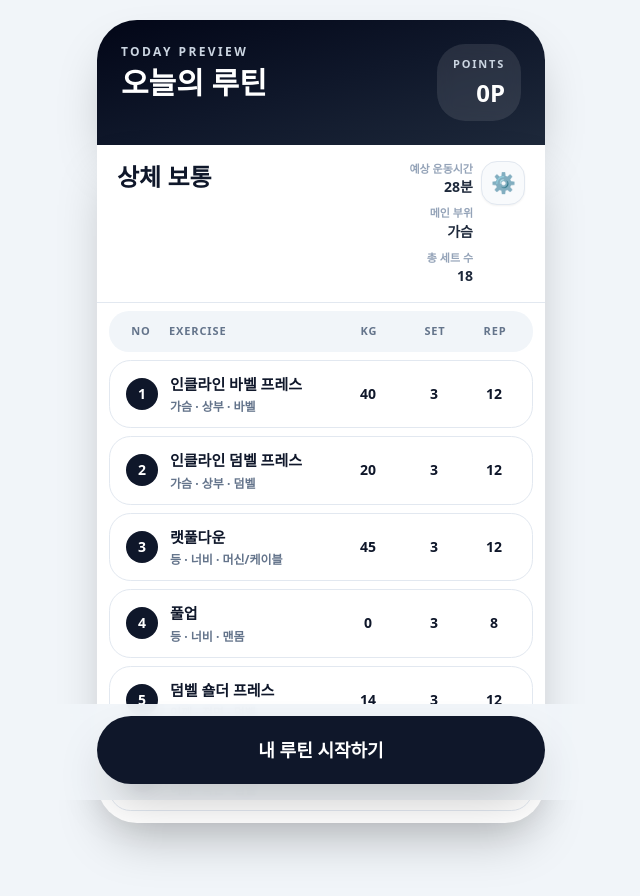
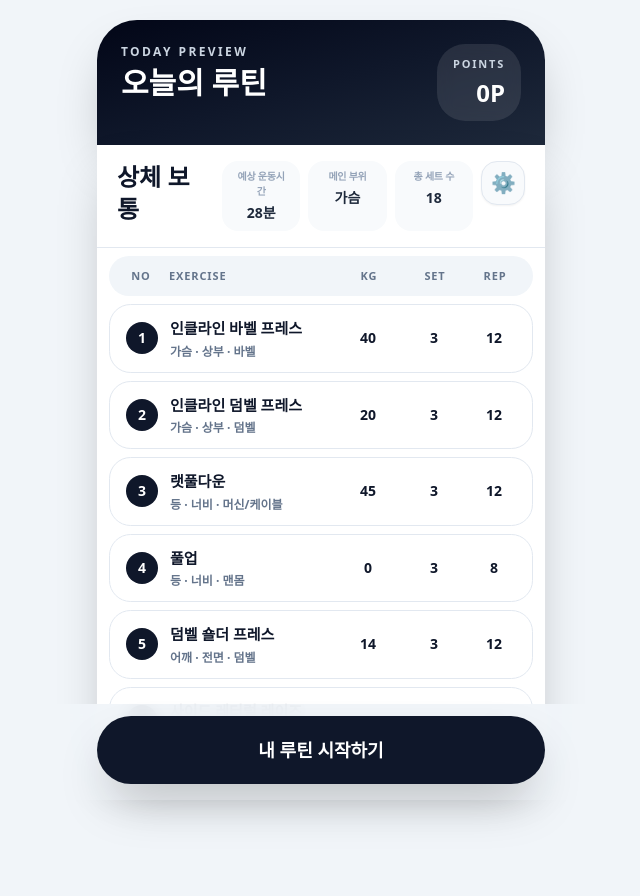
Before and after one commit to jirangi/workout_schedule, a Next.js app: page / in a window 1280 px wide. Shown: the top 896 px of the page, without its empty margins (319-959 px from the left). Built offline with nearby package versions, Linux system fonts and the light colour scheme.

Commit message:
Update page.tsx

```diff
--- a/app/page.tsx
+++ b/app/page.tsx
@@ -886,22 +886,38 @@ export default function Home() {
                 </div>
 
                 <div className="flex items-start gap-2">
-                  <div className="text-right">
-                    <p className="text-[11px] font-semibold text-slate-400">예상 운동시간</p>
-                    <p className="text-sm font-bold text-slate-800">
-                      {formatHourMin(estimatedMinutes)}
-                    </p>
+                  <div className="grid grid-cols-3 gap-2">
+                    <div className="min-w-[72px] rounded-2xl bg-slate-50 px-3 py-2 text-center">
+                      <p className="text-[10px] font-semibold tracking-tight text-slate-400">
+                        예상 운동시간
+                      </p>
+                      <p className="mt-1 text-sm font-black text-slate-800">
+                        {formatHourMin(estimatedMinutes)}
+                      </p>
+                    </div>
 
-                    <p className="mt-2 text-[11px] font-semibold text-slate-400">메인 부위</p>
-                    <p className="text-sm font-bold text-slate-800">{mainCategory}</p>
+                    <div className="min-w-[72px] rounded-2xl bg-slate-50 px-3 py-2 text-center">
+                      <p className="text-[10px] font-semibold tracking-tight text-slate-400">
+                        메인 부위
+                      </p>
+                      <p className="mt-1 text-sm font-black text-slate-800">
+                        {mainCategory}
+                      </p>
+                    </div>
 
-                    <p className="mt-2 text-[11px] font-semibold text-slate-400">총 세트 수</p>
-                    <p className="text-sm font-bold text-slate-800">{totalSets}</p>
+                    <div className="min-w-[72px] rounded-2xl bg-slate-50 px-3 py-2 text-center">
+                      <p className="text-[10px] font-semibold tracking-tight text-slate-400">
+                        총 세트 수
+                      </p>
+                      <p className="mt-1 text-sm font-black text-slate-800">
+                        {totalSets}
+                      </p>
+                    </div>
                   </div>
 
                   <button
                     onClick={() => setIsSettingsOpen(true)}
-                    className="flex h-11 w-11 items-center justify-center rounded-2xl border border-slate-200 bg-slate-50 text-xl shadow-sm"
+                    className="flex h-11 w-11 shrink-0 items-center justify-center rounded-2xl border border-slate-200 bg-slate-50 text-xl shadow-sm"
                     aria-label="설정 열기"
                   >
                     ⚙️
```
